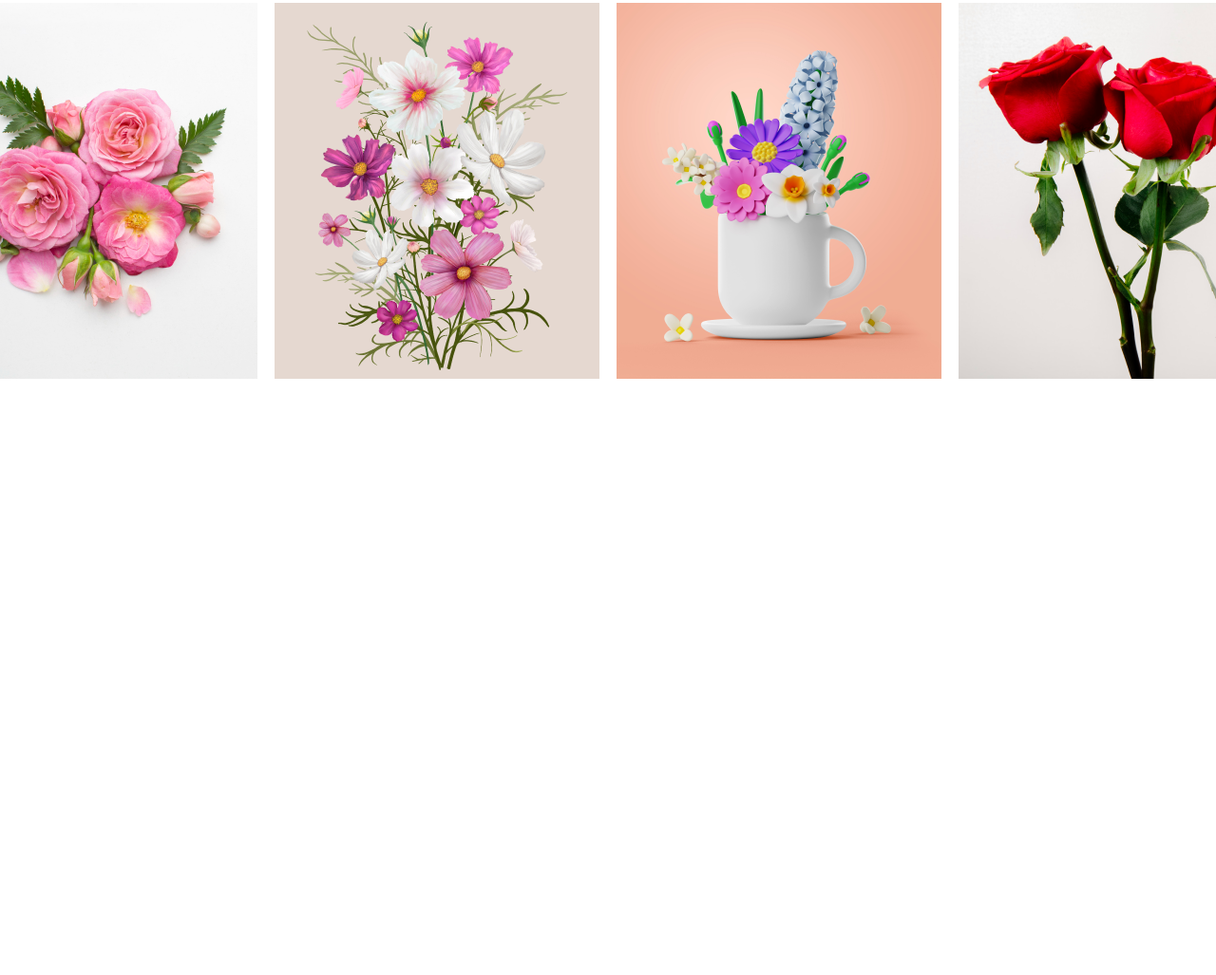
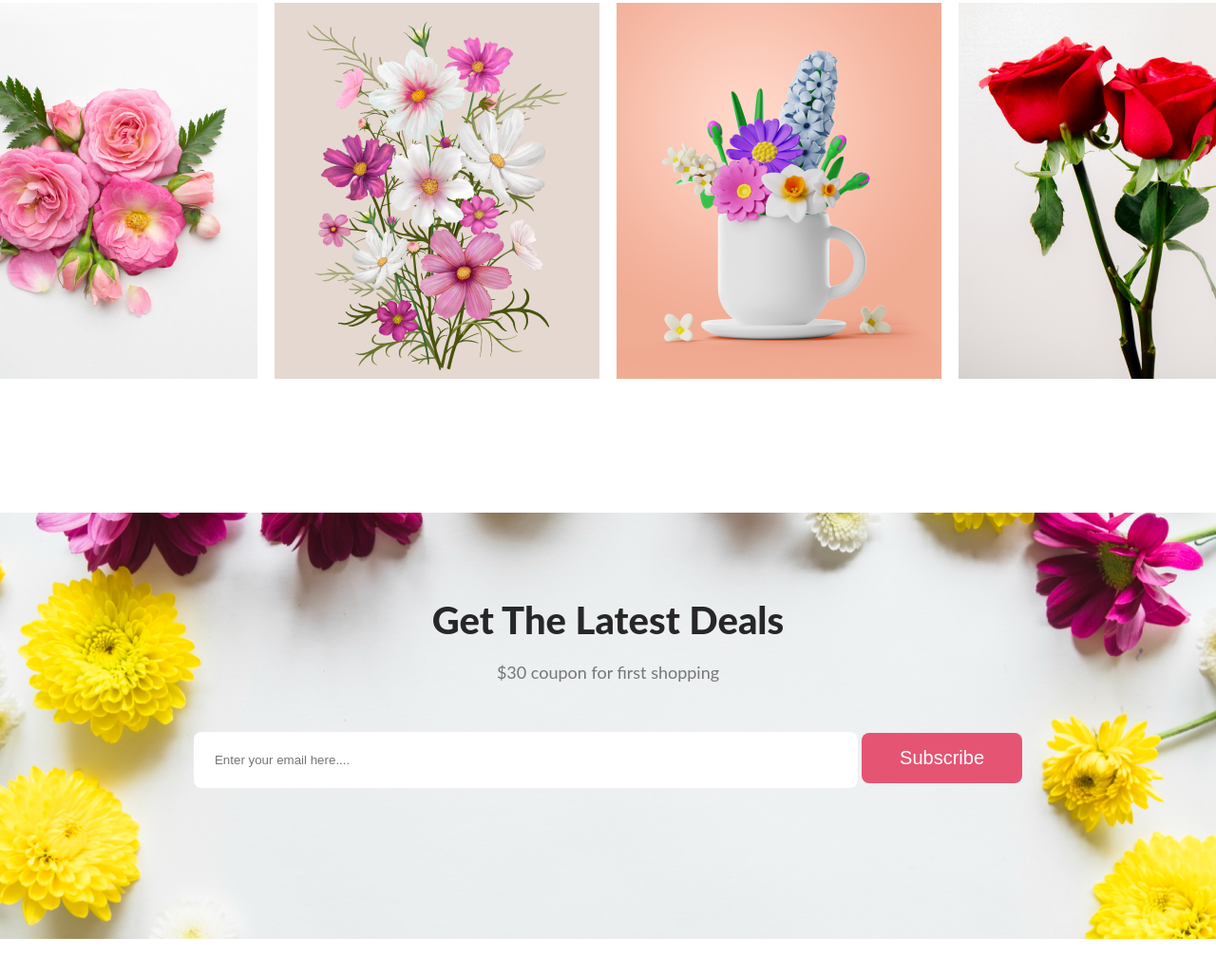
Before and after one commit to tanbir237/flower-shop-assignment-main, a plain HTML site: page index.html in a window 1280 px wide. Shown: the part 3434-4461 px from the top of the page at 95% size. Before the commit the page ends 3833 px from the top, so only its background shows below. Drawn offline with Linux system fonts and the light colour scheme.

Commit message:
section-4 done

```diff
--- a/CSS/Flowershop.css
+++ b/CSS/Flowershop.css
@@ -186,8 +186,72 @@ body {
     margin-bottom: 40px;
 }
 
-.pics-3{
+.pics-3 {
     display: flex;
     justify-content: center;
     gap: 18px;
+    margin-bottom: 120px;
 }
+
+/* section-4 style */
+
+.section-4 {
+    text-align: center;
+    margin-top: 110px;
+
+}
+
+.sec-4-content {
+    background-image: url('./Rectangle\ 9.png');
+    background-repeat: no-repeat;
+    background-position: center;
+    margin-bottom: 120px;
+    border-radius: 8px;
+
+}
+
+.sec-4-heading {
+    color: #272727;
+
+    font-size: 40px;
+
+    font-weight: 800;
+    padding: 110px 100px 0px 100px;
+
+}
+
+.sec-4-text {
+    padding: 16px 100px 48px 100px;
+    color: rgba(39, 39, 39, 0.60);
+
+
+    font-size: 18px;
+
+    font-weight: 400;
+    line-height: 30px;
+
+}
+
+.email-info{
+    padding: 0px 100px 180px 100px;
+
+
+}
+
+.sec-4-btn{
+    border-radius: 8px;
+    background: #E55473;
+    border: 0;
+    padding: 15px 40px;
+    color: #FFF;
+    font-size: 20px;
+    font-weight: 700px;
+    margin-top: 0;
+
+}
+
+.Enter-your-email{
+    padding: 22px 500px 22px 22px;
+    border-radius: 8px;
+    border: none;
+}
--- a/index.html
+++ b/index.html
@@ -83,6 +83,19 @@
                </div>
             </div>
         </section>
+        <section class="sec-4">
+            <div class="section-4">
+                <div class="sec-4-content">
+                    <h3 class="sec-4-heading">Get The Latest Deals</h3>
+                    <p class="sec-4-text">$30 coupon for first shopping</p>
+                     <form class="email-info" action="">
+                        <input class="Enter-your-email" type="email" name=""  placeholder ="Enter your email here...." id="">
+                        <button class="sec-4-btn">Subscribe</button>
+                     </form>
+
+                </div>
+            </div>
+        </section>
     </main>
     <footer>
 
```
Also changed, not shown: CSS/Rectangle 9.png (added).
